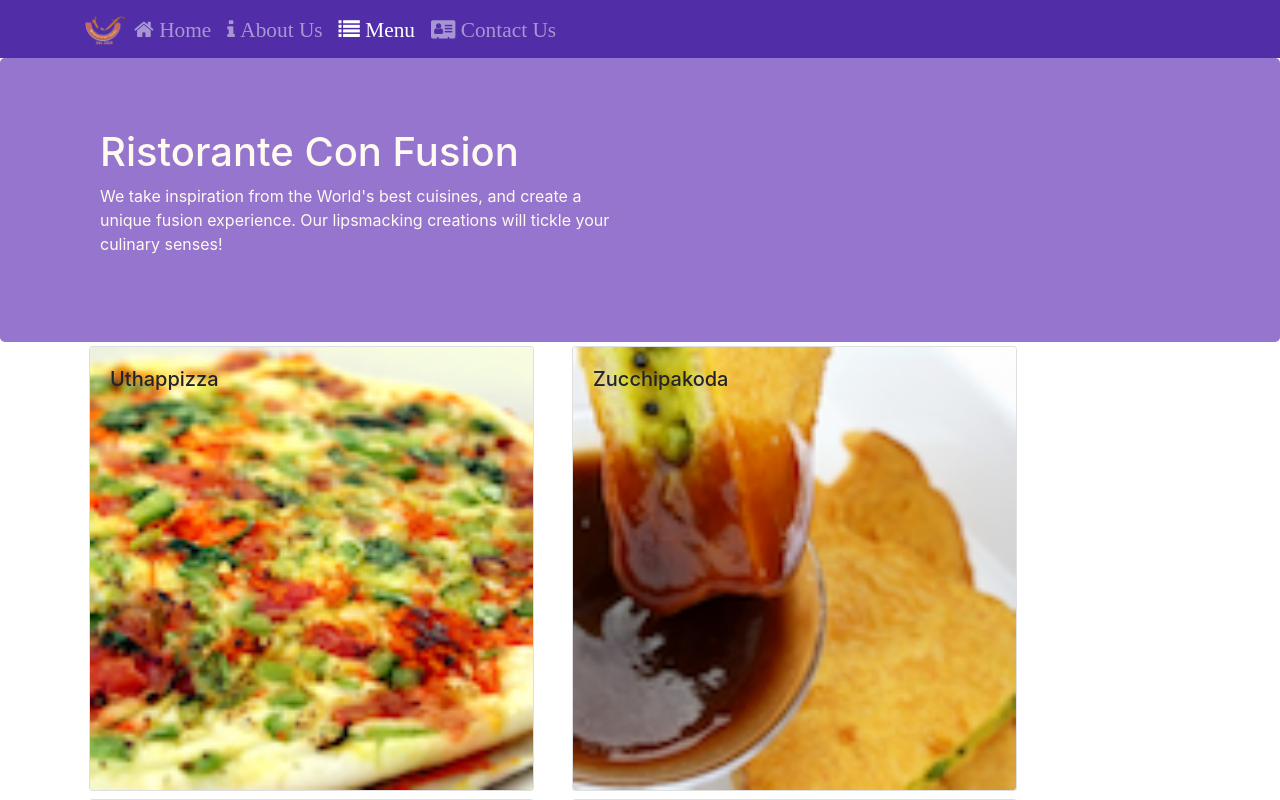
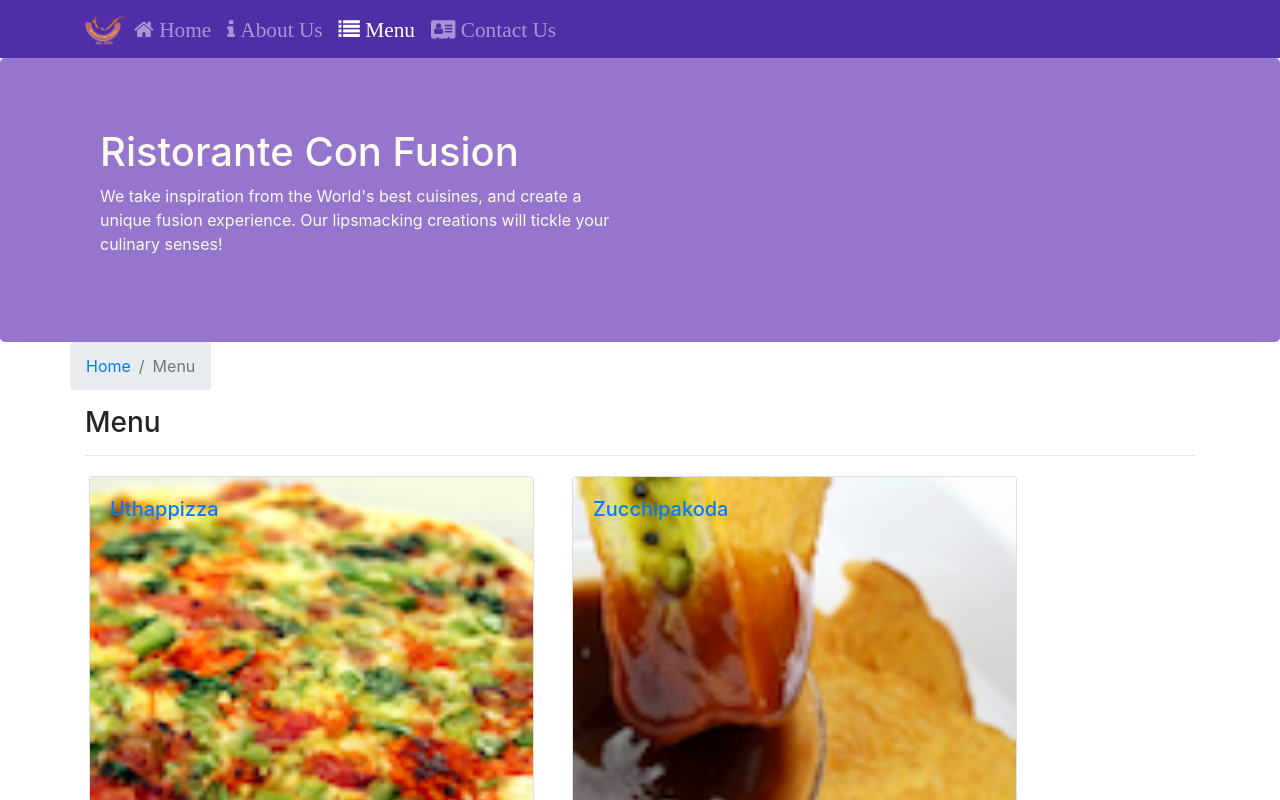
Before and after one commit to heet2201/React_Restaurant_App, a React (Create React App) app: page /menu in a window 1280 px wide. Shown: the top 800 px of the page. Built offline with nearby package versions, Linux system fonts and the light colour scheme.

Commit message:
Single Page Application Part 2

```diff
--- a/src/components/ContactComponent.js
+++ b/src/components/ContactComponent.js
@@ -1,8 +1,26 @@
 import React from 'react';
+import { Breadcrumb, BreadcrumbItem} from 'reactstrap';
+import { Link } from 'react-router-dom';
 
 function Contact(props) {
     return(
         <div className="container">
+            <div className="row">
+                    <Breadcrumb>
+                        <BreadcrumbItem>
+                            <Link to="/home">Home</Link>
+                        </BreadcrumbItem>
+                        <BreadcrumbItem active>
+                            Contact Us
+                        </BreadcrumbItem>
+                    </Breadcrumb>
+
+                    <div className="col-12">
+                        <h3>Contact Us</h3>
+                        <hr />
+                    </div>
+            </div>
+
             <div className="row row-content">
                 <div className="col-12">
                 <h3>Location Information</h3>
--- a/src/components/DishDetailComponent.js
+++ b/src/components/DishDetailComponent.js
@@ -1,12 +1,32 @@
 import React, { Component } from 'react';
-import { Card, CardImg, CardImgOverlay, CardText, CardBody, CardTitle } from 'reactstrap';
+import { Card, CardImg, CardImgOverlay, CardText, CardBody, CardTitle, Breadcrumb, BreadcrumbItem } from 'reactstrap';
+import { Link } from 'react-router-dom';
 
-class Detail extends Component {
+function RenderDish({dish}) {
+    if(dish != null)
+        {
+            return(
+                    <Card>
+                        <CardImg width="100%" src={dish.image} alt={dish.name}></CardImg>
+                        <CardBody>
+                            <CardTitle>{dish.name}</CardTitle>
+                            <CardText>{dish.description}</CardText>
+                        </CardBody>
+                    </Card>
+            );
+        }
+        else
+        {
+            return(
+                <div></div>
+            );
+        }
+}
 
-    renderComments(dish) {
-        if(dish != null)
+function RenderComment({comments}) {
+    if(comments != null)
         {
-            const ret = dish.comments.map((comment) => {
+            const ret = comments.map((comment) => {
                 return(
                         <li key={comment.id}>
                             <div>
@@ -34,46 +54,42 @@ class Detail extends Component {
                 <div></div>
             );
         }
-    }
+}
 
-    renderDish(dish) {
-        if(dish != null)
-        {
-            return(
-                    <Card>
-                        <CardImg width="100%" src={dish.image} alt={dish.name}></CardImg>
-                        <CardBody>
-                            <CardTitle>{dish.name}</CardTitle>
-                            <CardText>{dish.description}</CardText>
-                        </CardBody>
-                    </Card>
-            );
-        }
-        else
-        {
-            return(
-                <div></div>
-            );
-        }
-    }
-
-    render() {
+function Detail(props) {
 
         console.log("DishDetail Componenet render is invoked");
 
         return (
             <div className="container">
                 <div className="row">
+                    <Breadcrumb>
+                        <BreadcrumbItem>
+                            <Link to="/home">Home</Link>
+                        </BreadcrumbItem>
+
+                        <BreadcrumbItem>
+                            <Link to="/menu">Menu</Link>
+                        </BreadcrumbItem>
+
+                        <BreadcrumbItem active>{props.dish.name}</BreadcrumbItem>
+                    </Breadcrumb>
+
+                    <div className="col-12">
+                        <h3>{props.dish.name}</h3>
+                        <hr />
+                    </div>
+                </div>
+                <div className="row">
                     <div className="col-12 col-md-5 m-1">
-                            {this.renderDish(this.props.selectedDish)}
+                            <RenderDish dish={props.dish} />
                         </div>
                         <div className="col-12 col-md-5">
-                            {this.renderComments(this.props.selectedDish)}
+                            <RenderComment comments={props.comments} />
                     </div>
                 </div>
             </div>
         );
-    }
 }
 
 export default Detail;
--- a/src/components/MainComponent.js
+++ b/src/components/MainComponent.js
@@ -48,6 +48,14 @@ class Main extends Component {
       );
     }
 
+    const DishWithId = ({match}) => {
+      return (
+        <Detail dish={this.state.dishes.filter((dish) => dish.id === parseInt(match.params.dishId, 10))[0]}
+                comments={this.state.comments.filter((comment) => comment.dishId === parseInt(match.params.dishId, 10))}
+        />
+      );
+    }
+
     console.log("Main Componenet render is invoked");
     return (
       <div>
@@ -60,6 +68,7 @@ class Main extends Component {
           <Switch>
             <Route path="/home" component={HomePage} />
             <Route exact path="/menu" component={() => <Menu dishes={this.state.dishes} />} />
+            <Route path="/menu/:dishId" component={DishWithId} />
             <Route exact path="/contactus" component={Contact} />
             <Redirect to="/home" />
           </Switch>
--- a/src/components/MenuComponent.js
+++ b/src/components/MenuComponent.js
@@ -1,15 +1,17 @@
 import React from 'react';
-import { Card, CardImg, CardImgOverlay, CardText, CardBody, CardTitle } from 'reactstrap';
-
+import { Card, CardImg, CardImgOverlay, CardText, CardBody, CardTitle, Breadcrumb, BreadcrumbItem } from 'reactstrap';
+import { Link } from 'react-router-dom';
 
 function RenderMenuItem({ dish, onClick }) {
     return (
-        <Card onClick={ () => onClick(dish.id)}>
-            <CardImg width="100%" src={dish.image} alt={dish.name}></CardImg>
+        <Card>
+            <Link to={`/menu/${dish.id}`} >
+                <CardImg width="100%" src={dish.image} alt={dish.name}></CardImg>
 
-            <CardImgOverlay>
-                <CardTitle>{dish.name}</CardTitle>
-            </CardImgOverlay>
+                <CardImgOverlay>
+                    <CardTitle>{dish.name}</CardTitle>
+                </CardImgOverlay>
+            </Link>
         </Card>
     );
 }
@@ -19,13 +21,28 @@ function RenderMenuItem({ dish, onClick }) {
         const menu = props.dishes.map((dish) => {
             return (
                 <div key={dish.id} className="col-12 col-md-5 m-1">
-                    <RenderMenuItem dish={dish} onClick={props.onClick} />
+                    <RenderMenuItem dish={dish} />
                 </div>
             );
         });
 
         return (
             <div className="container">
+                <div className="row">
+                    <Breadcrumb>
+                        <BreadcrumbItem>
+                            <Link to="/home">Home</Link>
+                        </BreadcrumbItem>
+                        <BreadcrumbItem active>
+                            Menu
+                        </BreadcrumbItem>
+                    </Breadcrumb>
+
+                    <div className="col-12">
+                        <h3>Menu</h3>
+                        <hr />
+                    </div>
+                </div>
                 <div className="row">
                     {menu}
                 </div>
```
